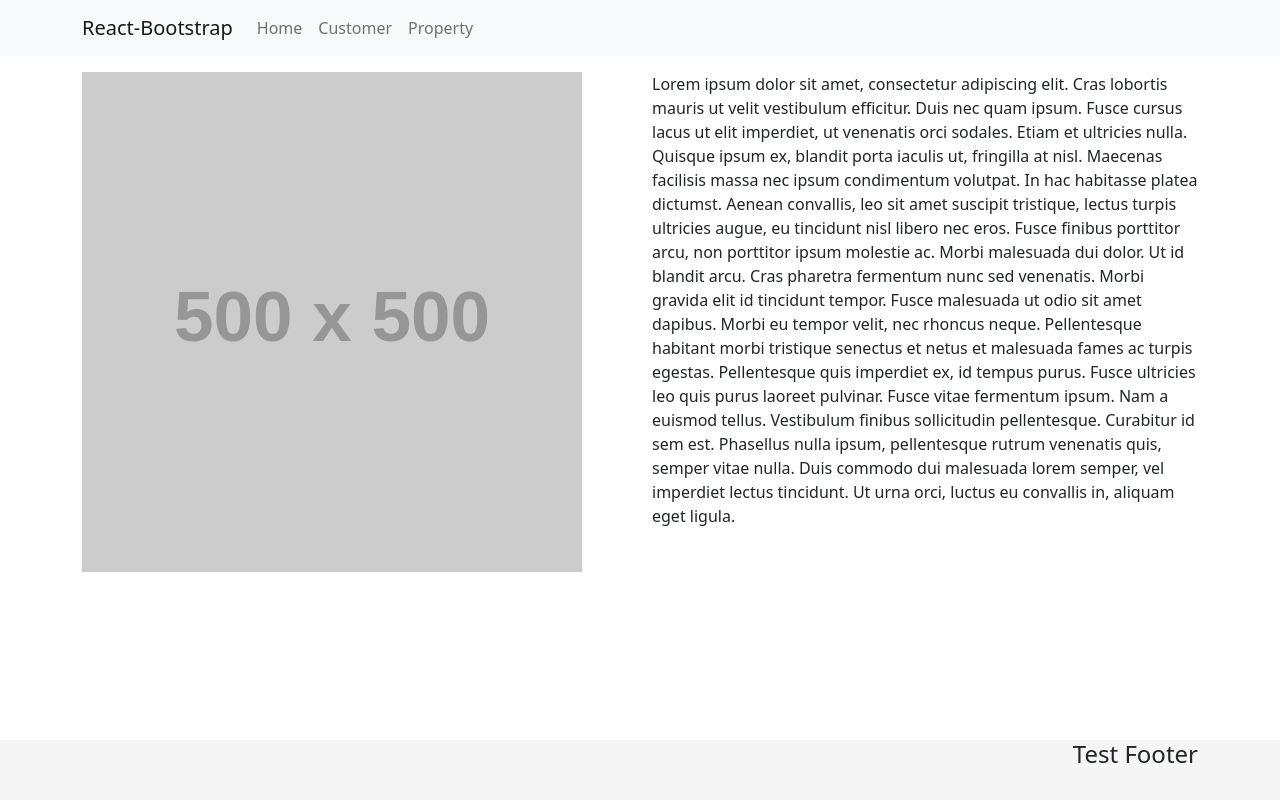
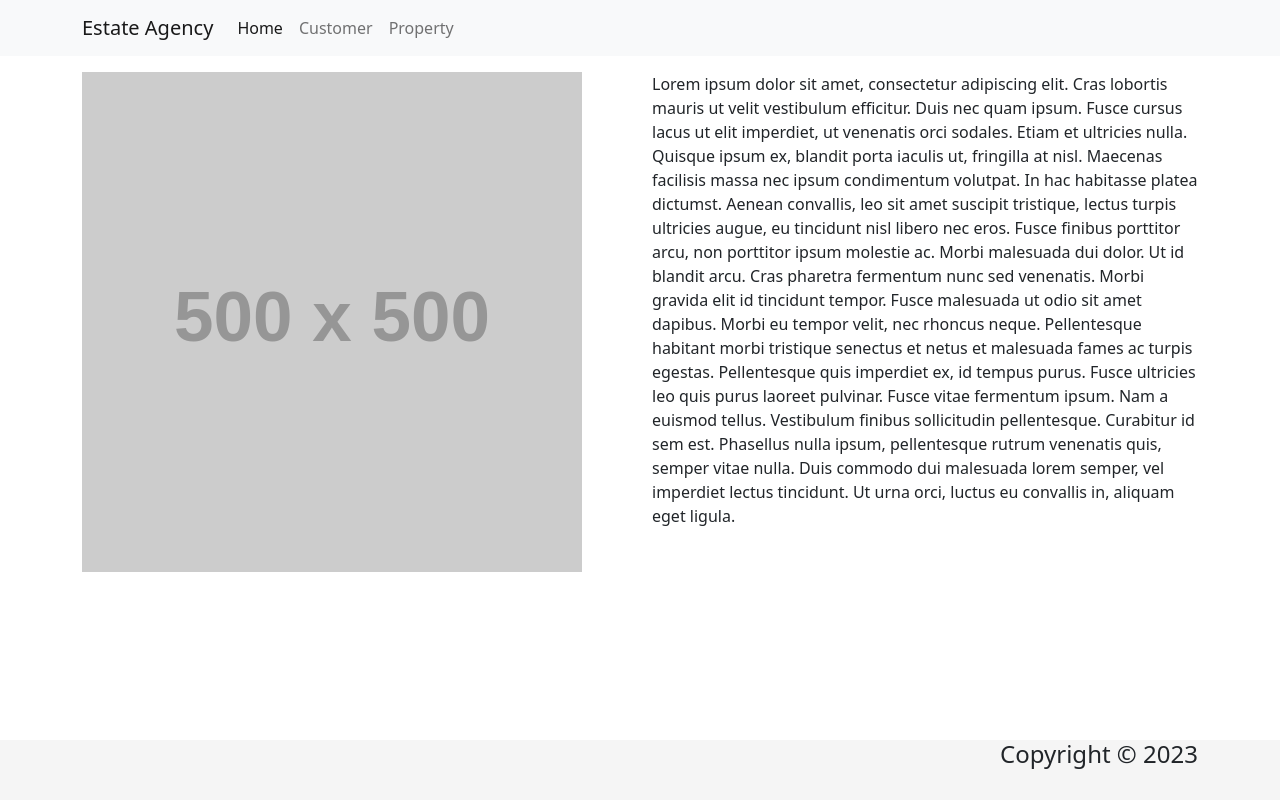
Before and after one commit to JProg1/O2C-Project, a React (Create React App) app in the folder project-code/: page / in a window 1280 px wide. Built offline with nearby package versions, Linux system fonts and the light colour scheme.

Commit message:
Added location from react-router for active nav

```diff
--- a/project-code/src/components/Footer.jsx
+++ b/project-code/src/components/Footer.jsx
@@ -8,7 +8,7 @@ export default function Footer() {
             <footer>
             <Container>
                 <Row className="footer-text">
-                    <h4>Test Footer</h4>
+                    <h4>Copyright © 2023</h4>
                 </Row>
             </Container>
             </footer>
--- a/project-code/src/components/NavBar.jsx
+++ b/project-code/src/components/NavBar.jsx
@@ -1,15 +1,17 @@
 import Container from 'react-bootstrap/Container';
 import Nav from 'react-bootstrap/Nav';
 import Navbar from 'react-bootstrap/Navbar';
+import { useLocation } from 'react-router';
+function NavBar() {
+  const location = useLocation();
 
-function NavBar() {
   return (
     <Navbar bg="light" expand="lg">
       <Container>
-        <Navbar.Brand href="#home">React-Bootstrap</Navbar.Brand>
+        <Navbar.Brand href="#home">Estate Agency</Navbar.Brand>
         <Navbar.Toggle aria-controls="basic-navbar-nav" />
         <Navbar.Collapse id="basic-navbar-nav">
-          <Nav className="me-auto">
+          <Nav activeKey={location.pathname} className="me-auto">
             <Nav.Link href="/">Home</Nav.Link>
             <Nav.Link href="/cust">Customer</Nav.Link>
             <Nav.Link href="/prop">Property</Nav.Link>
```
Also changed, not shown: project-code/src/pages/PropertyPage.jsx (added, +26 -0 lines).
